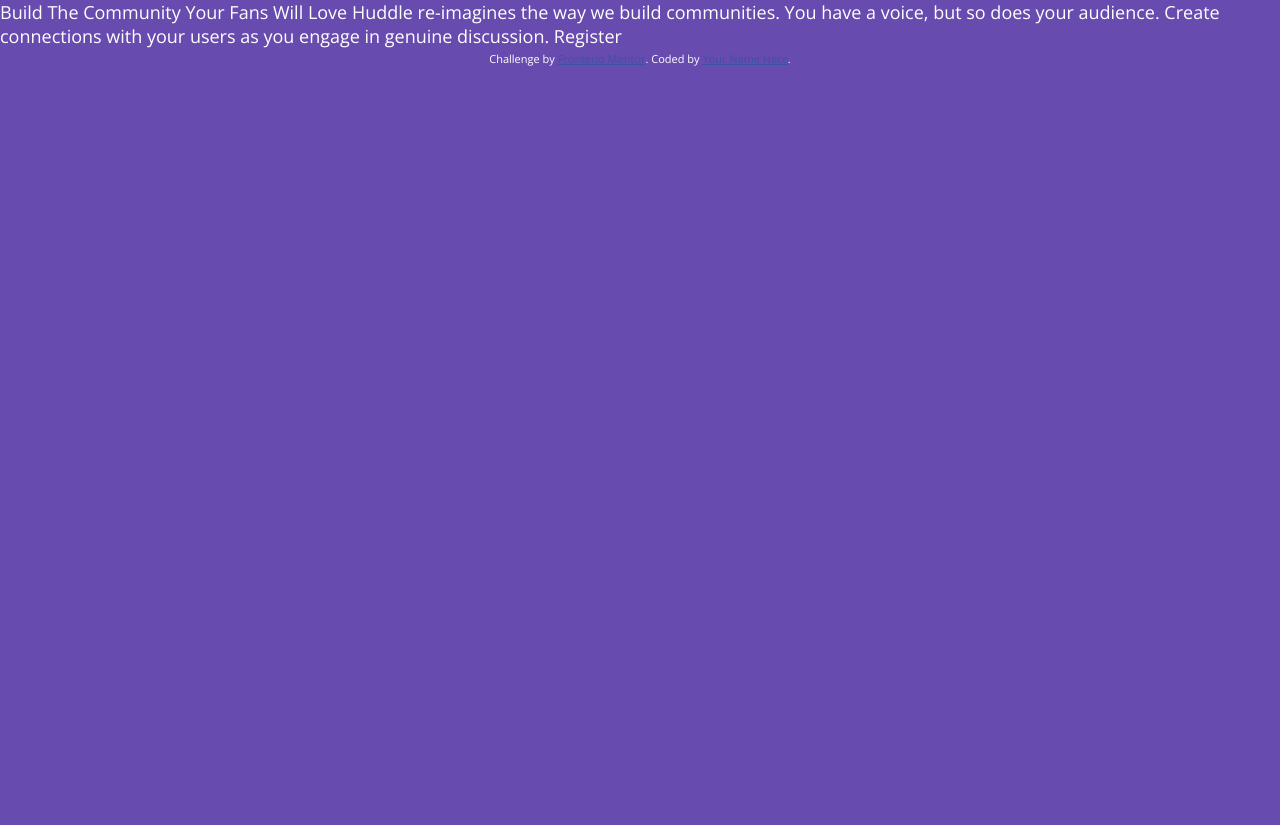
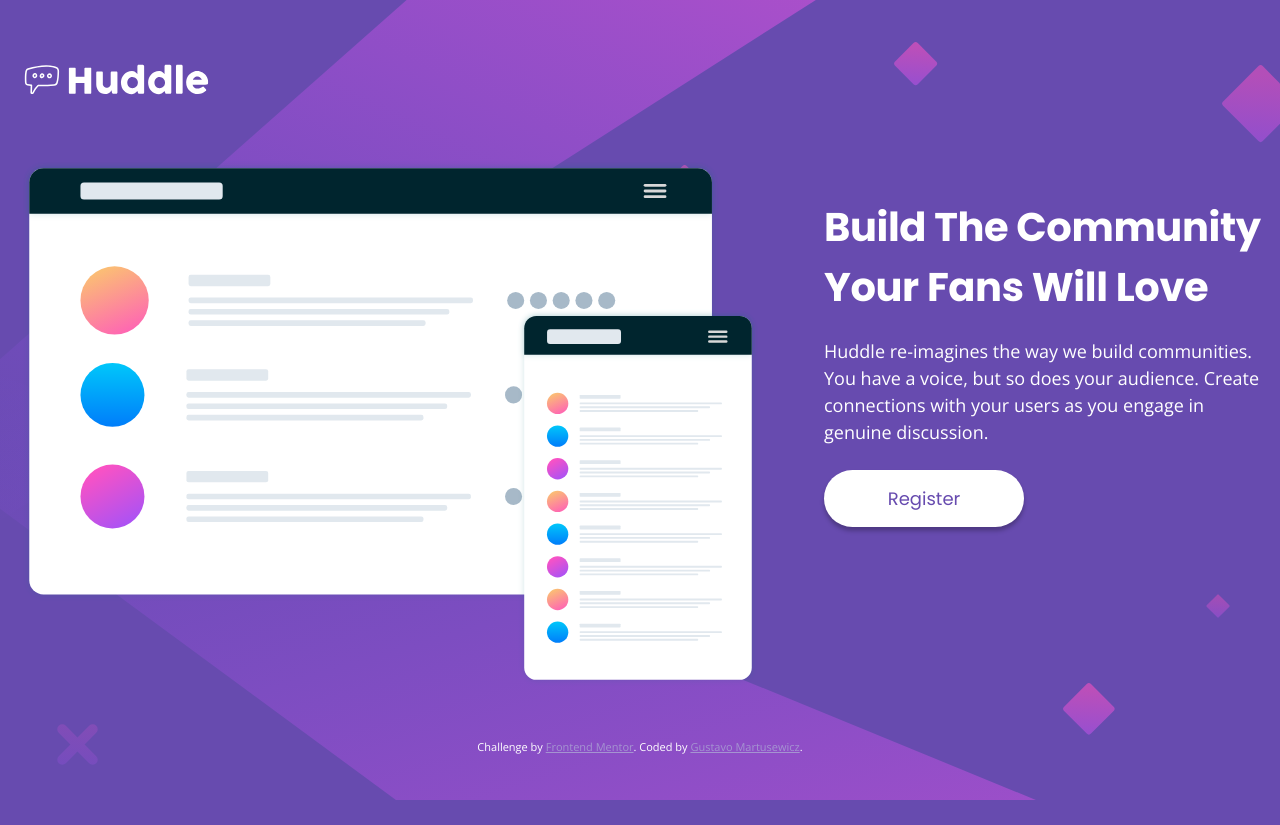
Before and after one commit to gustavom/-frontend-mentor-challenge-03, a website: page src/index.html in a window 1280 px wide. Before the commit the page ends 800 px from the top, so only its background shows below. Drawn offline with nearby package versions, Linux system fonts and the light colour scheme; files that its build step writes are made by us from their sources.

Commit message:
desktop layout

```diff
--- a/src/assets/scss/_mixins.scss
+++ b/src/assets/scss/_mixins.scss
@@ -12,7 +12,7 @@
   font-family: "Poppins", sans-serif;
   font-weight: 700;
 }
-@mixin font-head-regular() {
+@mixin font-title-regular() {
   font-family: "Poppins", sans-serif;
   font-weight: 400;
 }
--- a/src/assets/scss/styles.scss
+++ b/src/assets/scss/styles.scss
@@ -15,11 +15,6 @@
   height: 100%;
 }
 
-body {
-  -webkit-font-smoothing: antialiased;
-  background-color: #e6eff6;
-}
-
 body,
 input,
 button {
@@ -29,21 +24,105 @@
 }
 
 p {
-  font-size: 15px;
+  font-size: 18px;
   line-height: 22px;
 }
 
 body {
   font-size: 18px;
   color: hsl(0, 0%, 100%);
-  background-color: hsl(257, 40%, 49%);
+  background: url(../images/bg-desktop.svg) center no-repeat hsl(257, 40%, 49%);
+  background-size: cover;
+  -webkit-font-smoothing: antialiased;
+}
+
+//main
+.main {
+  width: 100%;
+  max-width: 1310px;
+  margin: 0 auto;
+  padding: 64px 15px;
+  display: grid;
+  grid-template-columns: 60% 40%;
+  grid-template-rows: repeat(3, minmax(75px, auto));
+  grid-template-areas: "header header" "screens disclamer" "footer footer";
+}
+
+.header {
+  grid-area: header;
+  height: 97px;
+  h1 {
+    width: 198px;
+    height: 31px;
+    a {
+      display: block;
+      width: 100%;
+      height: 100%;
+      background: url(../images/logo.svg) center no-repeat;
+      background-size: 198px;
+      & > span {
+        position: absolute;
+        left: -9999px;
+      }
+    }
+  }
+}
+
+.screens {
+  grid-area: screens;
+  &:before {
+    content: "";
+    display: block;
+    width: 100%;
+    padding-bottom: 70%;
+    background: url(../images/illustration-mockups.svg) center no-repeat;
+    background-size: contain;
+  }
+}
+
+.disclamer {
+  grid-area: disclamer;
+  padding: 36px 0 0 59px;
+  h2 {
+    @include font-title();
+    color: #fff;
+    font-size: 40px;
+    line-height: 60px;
+    letter-spacing: -0.01em;
+    padding-bottom: 21px;
+  }
+  p {
+    line-height: 27px;
+    padding-bottom: 24px;
+  }
+  .button {
+    display: inline-block;
+    width: 200px;
+    background: #ffffff;
+    box-shadow: 0px 4px 4px rgba(0, 0, 0, 0.25);
+    border-radius: 50px;
+    color: hsl(257, 40%, 49%);
+    @include font-title-regular();
+    font-size: 18px;
+    text-align: center;
+    text-decoration: none;
+    padding: 15px 5px;
+  }
 }
 
 // footer
+footer {
+  grid-area: footer;
+  padding-top: 50px;
+  a {
+    color: hsl(257, 40%, 70%);
+  }
+}
 .attribution {
   font-size: 11px;
   text-align: center;
 }
 .attribution a {
-  color: hsl(228, 45%, 44%);
+  // color: hsl(228, 45%, 44%);
+  color: hsl(257, 40%, 70%);
 }
--- a/src/index.html
+++ b/src/index.html
@@ -10,19 +10,25 @@
   <title>Frontend Mentor | Huddle landing page with single introductory section</title>
 </head>
 <body>
+<main class="main">
+  <header class="header">
+    <h1 class="logo"><a href="./"><span>Huddle</span></a></h1>
+  </header>
+  <section class="disclamer">
+    <h2>Build The Community Your Fans Will Love</h2>
 
-  Build The Community Your Fans Will Love
+  <p>Huddle re-imagines the way we build communities. You have a voice, but so does your audience.
+  Create connections with your users as you engage in genuine discussion.</p>
 
-  Huddle re-imagines the way we build communities. You have a voice, but so does your audience.
-  Create connections with your users as you engage in genuine discussion.
-
-  Register
-
+  <a href="/register" class="button">Register</a>
+  </section>
+  <div class="screens"></div>
   <footer>
     <p class="attribution">
       Challenge by <a href="https://www.frontendmentor.io?ref=challenge" target="_blank">Frontend Mentor</a>.
-      Coded by <a href="#">Your Name Here</a>.
+      Coded by <a href="https://gmartu.work" target="_blank">Gustavo Martusewicz</a>.
     </p>
   </footer>
+</main>
 </body>
 </html>
```
